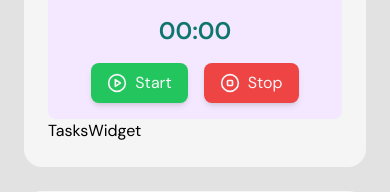
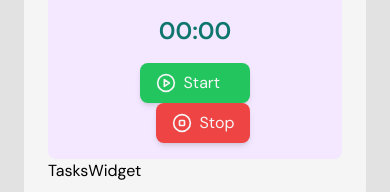
Before and after one commit to Faustina-Acheampong/backend-study-planner, a Next.js app in the folder client/: page / in a window 390 px wide. Shown: the part 393-585 px from the top of the page. Built offline with nearby package versions, Linux system fonts and the light colour scheme; no server answers.

Commit message:
final commit

```diff
--- a/client/src/components/schedule/Modal.tsx
+++ b/client/src/components/schedule/Modal.tsx
@@ -21,7 +21,7 @@
   const formatDate = (date: string | null) => {
     if (date) {
       const parsedDate = new Date(date);
-      return parsedDate.toISOString().split('T')[0]; // Extract 'yyyy-mm-dd'
+      return parsedDate.toISOString().split('T')[0];
     }
     return "";
   };
--- a/client/src/components/time/TimeWidget.tsx
+++ b/client/src/components/time/TimeWidget.tsx
@@ -68,7 +68,7 @@
           {formateTime(time)}
         </span>
         {/* Buttons Section */}
-        <div className="flex space-x-4">
+        <div className="flex space-x-4 flex-col sm:flex-row">
           {/* Start Button */}
           <button
             onClick={startTime}
```
